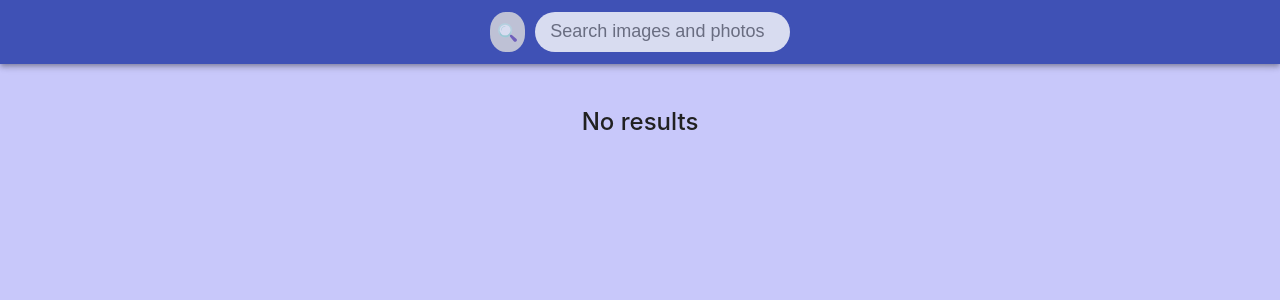
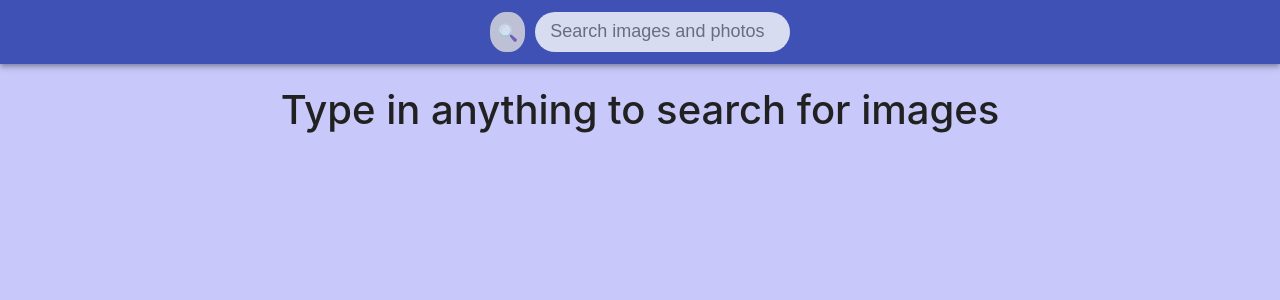
Before and after one commit to barteknr1/Pixabay-image-finder, a React (Create React App) app: page / in a window 1280 px wide. Shown: the top 300 px of the page. Built offline with nearby package versions, Linux system fonts and the light colour scheme.

Commit message:
Minor changes

```diff
--- a/src/components/App.jsx
+++ b/src/components/App.jsx
@@ -86,7 +86,7 @@ const App = () => {
           <ImageGallery images={queryData} openModal={openModal} />
           <Button onClick={handleLoadMore} label={"Load More"} />
         </>
-      ) : <p className="noResult">No results</p>}
+      ) : <p className="noResult">Type in anything to search for images</p>}
       {isModalOpen && <Modal isModalOpen={isModalOpen} closeModal={closeModal} alt={alt} largeImageURL={largeImageURL} />}
     </>
   )
--- a/src/styles.css
+++ b/src/styles.css
@@ -39,11 +39,12 @@ ol {
 }
 .noResult,
 .error {
+  margin: 0 20px;
   display: flex;
   align-items: center;
   justify-content: center;
   font-weight: 500;
-  font-size: 1.5em;
+  font-size: 2.5em;
 }
 .loaderOverlay {
   position: fixed;
```
